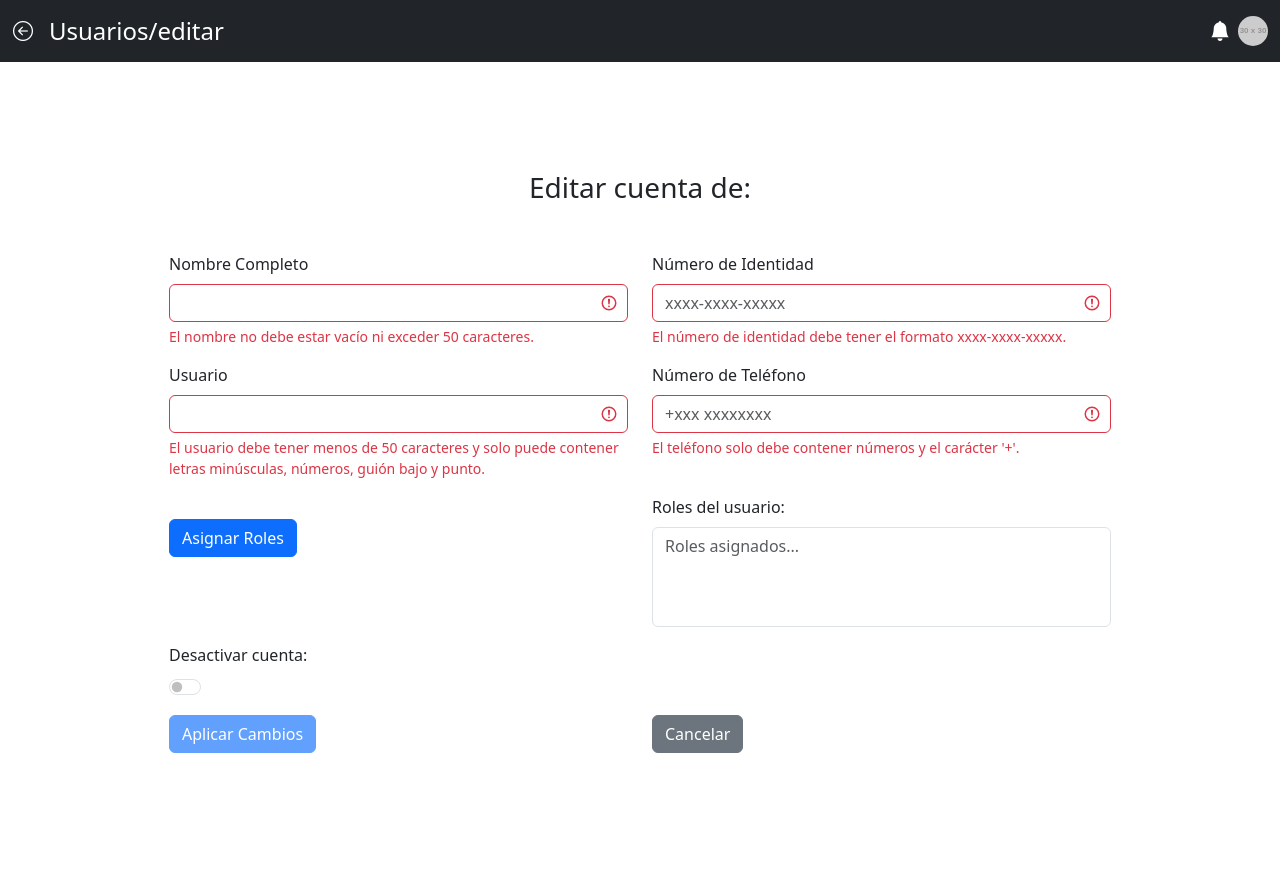
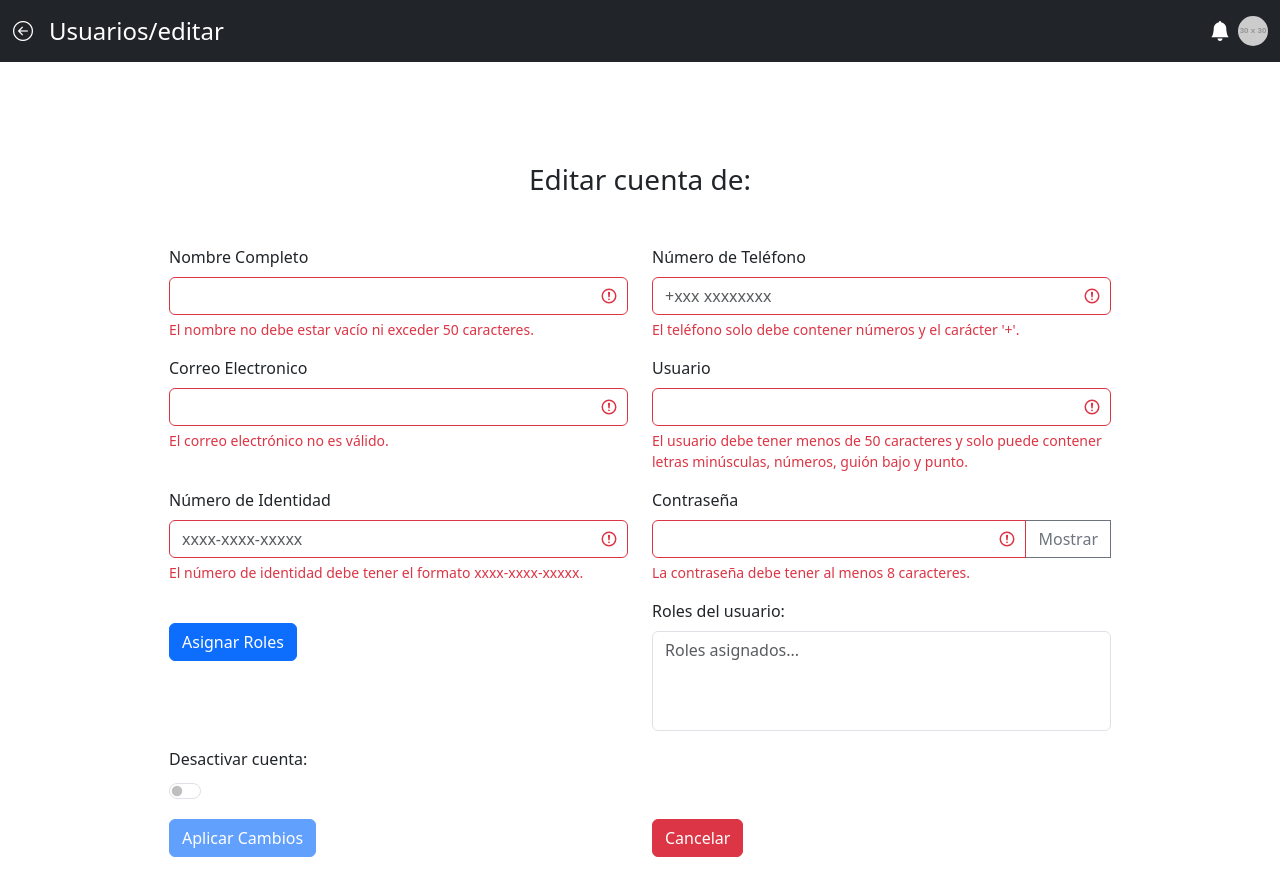
Before and after one commit to Jcorrales07/sistema-inventario, a React (Vite) app in the folder client/: page /usuarios/editar in a window 1280 px wide. Shown: the top 896 px of the page. Before the commit the page ends 862 px from the top, so only its background shows below. Built offline with nearby package versions, Linux system fonts and the light colour scheme.

Commit message:
cambios al frontend

```diff
--- a/client/src/Components/pagesCRUDUsuarios/EditarUsuarios.jsx
+++ b/client/src/Components/pagesCRUDUsuarios/EditarUsuarios.jsx
@@ -1,6 +1,6 @@
 // src/components/pagesCRUDUsuarios/EditarUsuarios.js
 
-import React, { useEffect, useState } from 'react'
+import React, { act, useEffect, useState } from 'react'
 import {
     Form,
     Button,
@@ -9,6 +9,7 @@ import {
     Col,
     Alert,
     Toast,
+    InputGroup,
 } from 'react-bootstrap'
 import { useNavigate } from 'react-router-dom'
 import FeatureNavbar from '../FeatureNavbar'
@@ -25,7 +26,8 @@ function EditarUsuarios() {
         identificacion: '',
         numeroIdentidad: '',
         contrasena: '',
-        rol: '',
+        roles: [],
+        activo: false,
     })
 
     const [errors, setErrors] = useState({})
@@ -33,10 +35,16 @@ function EditarUsuarios() {
     const [successMessage, setSuccessMessage] = useState('')
     const [showToast, setShowToast] = useState(false)
 
-    const [checked, setChecked] = useState(false)
+    const [activo, setActivo] = useState(false)
+
+    const [showPassword, setShowPassword] = useState(false)
+
+    const togglePasswordVisibility = () => {
+        setShowPassword(!showPassword)
+    }
 
     const handleToggle = () => {
-        setChecked(!checked)
+        setActivo(!activo)
     }
 
     // Validar formulario al cambiar el formData
@@ -184,7 +192,7 @@ function EditarUsuarios() {
             <FeatureNavbar />
             <Container
                 fluid
-                className="d-flex justify-content-center align-items-center min-vh-100"
+                className="d-flex justify-content-center align-items-center min-vh-100 mt-5 mb-5"
             >
                 <Form className="w-75" onSubmit={handleSubmit}>
                     <h3 className="text-center mb-5">
@@ -210,42 +218,6 @@ function EditarUsuarios() {
                         </Col>
 
                         <Col md={6}>
-                            <Form.Group controlId="numeroIdentidad">
-                                <Form.Label>Número de Identidad</Form.Label>
-                                <Form.Control
-                                    type="text"
-                                    name="numeroIdentidad"
-                                    placeholder="xxxx-xxxx-xxxxx"
-                                    value={formData.numeroIdentidad}
-                                    onChange={handleChange}
-                                    isInvalid={!!errors.numeroIdentidad}
-                                />
-                                <Form.Control.Feedback type="invalid">
-                                    {errors.numeroIdentidad}
-                                </Form.Control.Feedback>
-                            </Form.Group>
-                        </Col>
-                    </Row>
-
-                    <Row className="mb-3">
-                        <Col md={6}>
-                            <Form.Group controlId="usuario">
-                                <Form.Label>Usuario</Form.Label>
-                                <Form.Control
-                                    type="text"
-                                    name="usuario"
-                                    maxLength="50"
-                                    value={formData.usuario}
-                                    onChange={handleChange}
-                                    isInvalid={!!errors.usuario}
-                                />
-                                <Form.Control.Feedback type="invalid">
-                                    {errors.usuario}
-                                </Form.Control.Feedback>
-                            </Form.Group>
-                        </Col>
-
-                        <Col md={6}>
                             <Form.Group controlId="telefono">
                                 <Form.Label>Número de Teléfono</Form.Label>
                                 <Form.Control
@@ -264,6 +236,87 @@ function EditarUsuarios() {
                     </Row>
 
                     <Row className="mb-3">
+                        <Col md={6}>
+                            <Form.Group controlId="correo">
+                                <Form.Label>Correo Electronico</Form.Label>
+                                <Form.Control
+                                    type="email"
+                                    name="correo"
+                                    maxLength="50"
+                                    value={formData.correo}
+                                    onChange={handleChange}
+                                    isInvalid={!!errors.correo}
+                                />
+                                <Form.Control.Feedback type="invalid">
+                                    {errors.correo}
+                                </Form.Control.Feedback>
+                            </Form.Group>
+                        </Col>
+
+                        <Col md={6}>
+                            <Form.Group controlId="usuario">
+                                <Form.Label>Usuario</Form.Label>
+                                <Form.Control
+                                    type="text"
+                                    name="usuario"
+                                    maxLength="50"
+                                    value={formData.usuario}
+                                    onChange={handleChange}
+                                    isInvalid={!!errors.usuario}
+                                />
+                                <Form.Control.Feedback type="invalid">
+                                    {errors.usuario}
+                                </Form.Control.Feedback>
+                            </Form.Group>
+                        </Col>
+                    </Row>
+
+                    <Row className="mt-3">
+                        <Col md={6}>
+                            <Form.Group controlId="numeroIdentidad">
+                                <Form.Label>Número de Identidad</Form.Label>
+                                <Form.Control
+                                    type="text"
+                                    name="numeroIdentidad"
+                                    placeholder="xxxx-xxxx-xxxxx"
+                                    value={formData.numeroIdentidad}
+                                    onChange={handleChange}
+                                    isInvalid={!!errors.numeroIdentidad}
+                                />
+                                <Form.Control.Feedback type="invalid">
+                                    {errors.numeroIdentidad}
+                                </Form.Control.Feedback>
+                            </Form.Group>
+                        </Col>
+
+                        <Col md={6}>
+                            <Form.Group controlId="contrasena">
+                                <Form.Label>Contraseña</Form.Label>
+                                <InputGroup>
+                                    <Form.Control
+                                        type={
+                                            showPassword ? 'text' : 'password'
+                                        }
+                                        name="contrasena"
+                                        value={formData.contrasena}
+                                        onChange={handleChange}
+                                        isInvalid={!!errors.contrasena}
+                                    />
+                                    <Button
+                                        variant="outline-secondary"
+                                        onClick={togglePasswordVisibility}
+                                    >
+                                        {showPassword ? 'Ocultar' : 'Mostrar'}
+                                    </Button>
+                                    <Form.Control.Feedback type="invalid">
+                                        {errors.contrasena}
+                                    </Form.Control.Feedback>
+                                </InputGroup>
+                            </Form.Group>
+                        </Col>
+                    </Row>
+
+                    <Row className="mt-3 mb-3">
                         <Col md={6} className="mt-4">
                             <Button
                                 href="/usuarios/roles"
@@ -292,7 +345,7 @@ function EditarUsuarios() {
                             <Form.Check
                                 type="switch"
                                 id="custom-switch"
-                                checked={checked}
+                                checked={activo}
                                 onChange={handleToggle}
                             />
                         </Col>
@@ -309,7 +362,7 @@ function EditarUsuarios() {
                             </Button>
                         </Col>
                         <Col>
-                            <Button variant="secondary" onClick={handleCancel}>
+                            <Button variant="danger" onClick={handleCancel}>
                                 Cancelar
                             </Button>
                         </Col>
--- a/client/src/Components/pagesCRUDUsuarios/RegistroUsuarios.jsx
+++ b/client/src/Components/pagesCRUDUsuarios/RegistroUsuarios.jsx
@@ -30,6 +30,7 @@ function RegistroUsuarios() {
     const [formValid, setFormValid] = useState(false)
     const [successMessage, setSuccessMessage] = useState('')
     const [showToast, setShowToast] = useState(false)
+    const [touchedFields, setTouchedFields] = useState({})
 
     useEffect(() => {
         validateForm()
@@ -87,7 +88,9 @@ function RegistroUsuarios() {
     }
 
     const handleChange = (e) => {
-        setFormData({ ...formData, [e.target.name]: e.target.value })
+        const { name, value } = e.target
+        setFormData({ ...formData, [name]: value })
+        setTouchedFields({ ...touchedFields, [name]: true }) // Marca el campo como tocado
     }
 
     const handleAssignRoles = () => {
@@ -159,7 +162,7 @@ function RegistroUsuarios() {
                 <Form className="w-75" onSubmit={handleSubmit}>
                     <h3 className="text-center">Registro de Usuarios</h3>
 
-                    <Row>
+                    <Row className="mt-3">
                         <Col md={6}>
                             <Form.Group controlId="nombre">
                                 <Form.Label>Nombre Completo</Form.Label>
@@ -169,7 +172,7 @@ function RegistroUsuarios() {
                                     maxLength="50"
                                     value={formData.nombre}
                                     onChange={handleChange}
-                                    isInvalid={!!errors.nombre}
+                                    isInvalid={touchedFields.nombre && !!errors.nombre}
                                 />
                                 <Form.Control.Feedback type="invalid">
                                     {errors.nombre}
@@ -186,7 +189,7 @@ function RegistroUsuarios() {
                                     placeholder="xxxx-xxxx-xxxxx"
                                     value={formData.numeroIdentidad}
                                     onChange={handleChange}
-                                    isInvalid={!!errors.numeroIdentidad}
+                                    isInvalid={touchedFields.numeroIdentidad && !!errors.numeroIdentidad}
                                 />
                                 <Form.Control.Feedback type="invalid">
                                     {errors.numeroIdentidad}
@@ -195,7 +198,7 @@ function RegistroUsuarios() {
                         </Col>
                     </Row>
 
-                    <Row>
+                    <Row className="mt-3">
                         <Col md={6}>
                             <Form.Group controlId="usuario">
                                 <Form.Label>Usuario</Form.Label>
@@ -205,7 +208,7 @@ function RegistroUsuarios() {
                                     maxLength="50"
                                     value={formData.usuario}
                                     onChange={handleChange}
-                                    isInvalid={!!errors.usuario}
+                                    isInvalid={touchedFields.usuario && !!errors.usuario}
                                 />
                                 <Form.Control.Feedback type="invalid">
                                     {errors.usuario}
@@ -218,11 +221,11 @@ function RegistroUsuarios() {
                                 <Form.Label>Email</Form.Label>
                                 <Form.Control
                                     type="text"
-                                    name="email"
+                                    name="correo"
                                     placeholder="correo@email.com"
                                     value={formData.correo}
                                     onChange={handleChange}
-                                    isInvalid={!!errors.correo}
+                                    isInvalid={touchedFields.correo && !!errors.correo}
                                 />
                                 <Form.Control.Feedback type="invalid">
                                     {errors.correo}
@@ -231,7 +234,7 @@ function RegistroUsuarios() {
                         </Col>
                     </Row>
 
-                    <Row>
+                    <Row className="mt-3">
                         <Col md={6}>
                             <Form.Group controlId="telefono">
                                 <Form.Label>Número de Teléfono</Form.Label>
@@ -241,7 +244,7 @@ function RegistroUsuarios() {
                                     placeholder="+xxx xxxxxxxx"
                                     value={formData.telefono}
                                     onChange={handleChange}
-                                    isInvalid={!!errors.telefono}
+                                    isInvalid={touchedFields.telefono && !!errors.telefono}
                                 />
                                 <Form.Control.Feedback type="invalid">
                                     {errors.telefono}
@@ -257,7 +260,7 @@ function RegistroUsuarios() {
                                     name="contrasena"
                                     value={formData.contrasena}
                                     onChange={handleChange}
-                                    isInvalid={!!errors.contrasena}
+                                    isInvalid={touchedFields.contrasena && !!errors.contrasena}
                                 />
                                 <Form.Control.Feedback type="invalid">
                                     {errors.contrasena}
@@ -266,7 +269,7 @@ function RegistroUsuarios() {
                         </Col>
                     </Row>
 
-                    <Row className="mt-4">
+                    <Row className="mt-3">
                         <Col md={6}>
                             <Button
                                 variant="primary"
```
Also changed, not shown: client/src/Components/pagesCRUDUsuarios/BuscarUsuarios.jsx (+103 -76 lines).
